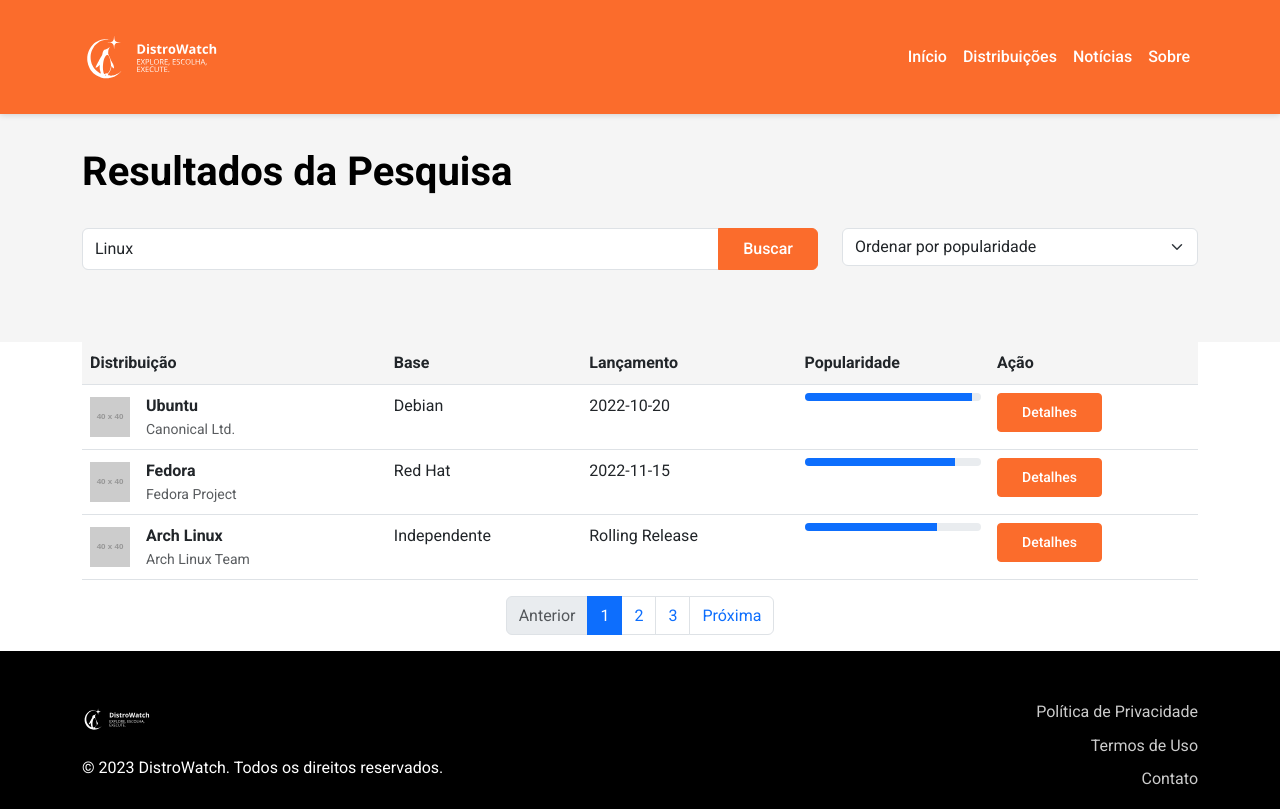
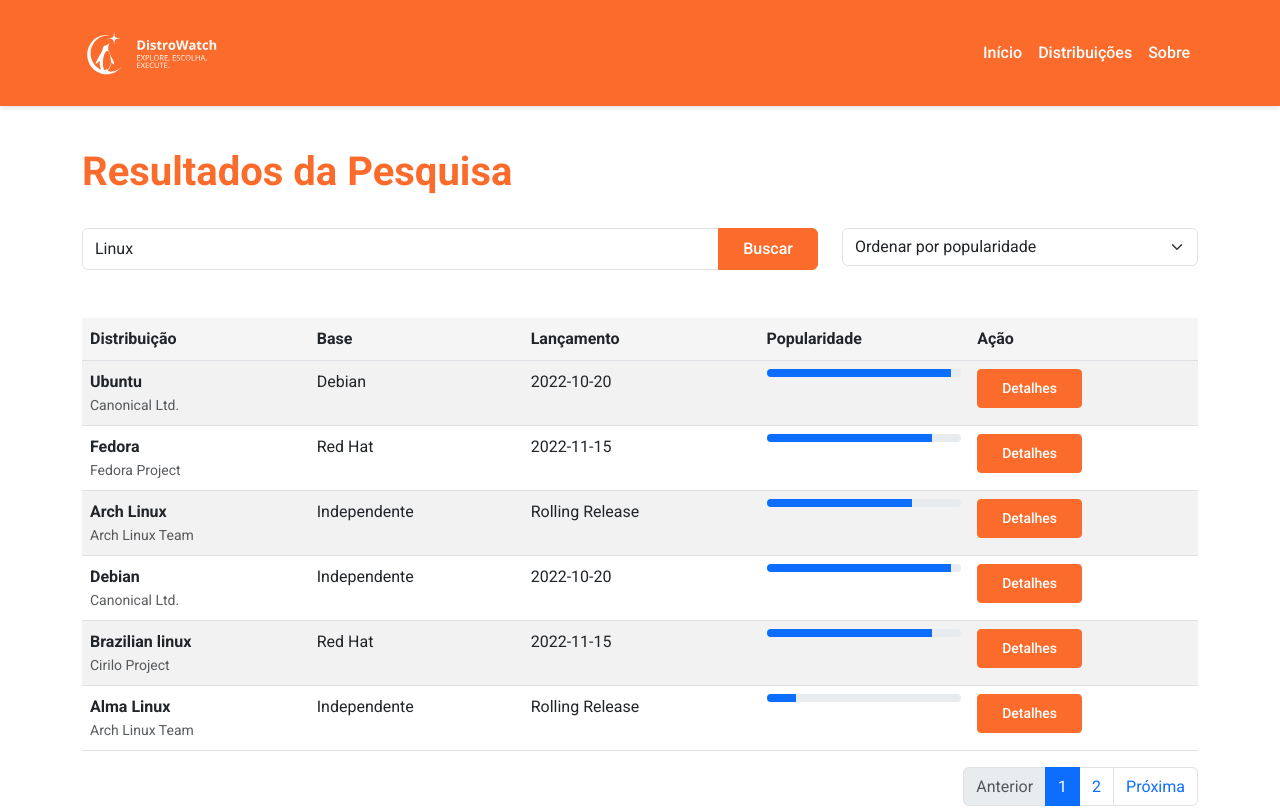
Before and after one commit to Ellainy/DistroWatch2.0, a plain HTML site: page resultados.html in a window 1280 px wide. Shown: the top 809 px of the page. Drawn offline with nearby package versions, Linux system fonts and the light colour scheme; placeholder pictures from the web are drawn by us.

Commit message:
Ajustando página de pesquisa e navbar geral

```diff
--- a/resultados.html
+++ b/resultados.html
@@ -26,9 +26,6 @@
                         <a class="nav-link active" href="resultados.html">Distribuições</a>
                     </li>
                     <li class="nav-item">
-                        <a class="nav-link" href="noticia.html">Notícias</a>
-                    </li>
-                    <li class="nav-item">
                         <a class="nav-link" href="sobre.html">Sobre</a>
                     </li>
                 </ul>
@@ -37,8 +34,8 @@
     </nav>
 
     <section class="search-hero">
-        <div class="container">
-            <h1 class="section-title">Resultados da Pesquisa</h1>
+        <div class="container my-5">
+            <h1 class="section-title laranja">Resultados da Pesquisa</h1>
             <div class="row mb-4">
                 <div class="col-md-8">
                     <div class="input-group">
@@ -49,7 +46,7 @@
                 <div class="col-md-4">
                     <select class="form-select">
                         <option selected>Ordenar por popularidade</option>
-                        <option>Ordenar por nome</option>
+                        <option>Ordenar por alfabeto</option>
                         <option>Ordenar por data de lançamento</option>
                     </select>
                 </div>
@@ -57,10 +54,10 @@
         </div>
     </section>
 
-    <section class="section">
+    <section class="section my-5">
         <div class="container">
             <div class="table-responsive">
-                <table class="table table-hover distro-table">
+                <table class="table table-striped distro-table">
                     <thead>
                         <tr>
                             <th>Distribuição</th>
@@ -74,7 +71,7 @@
                         <tr>
                             <td>
                                 <div class="d-flex align-items-center">
-                                    <img src="https://via.placeholder.com/40" alt="Ubuntu" class="me-3">
+                                    <!-- <img src="https://via.placeholder.com/40" alt="Ubuntu" class="me-3"> -->
                                     <div>
                                         <strong>Ubuntu</strong>
                                         <div class="small text-muted">Canonical Ltd.</div>
@@ -93,7 +90,7 @@
                         <tr>
                             <td>
                                 <div class="d-flex align-items-center">
-                                    <img src="https://via.placeholder.com/40" alt="Fedora" class="me-3">
+                                    <!-- <img src="https://via.placeholder.com/40" alt="Fedora" class="me-3"> -->
                                     <div>
                                         <strong>Fedora</strong>
                                         <div class="small text-muted">Fedora Project</div>
@@ -112,7 +109,7 @@
                         <tr>
                             <td>
                                 <div class="d-flex align-items-center">
-                                    <img src="https://via.placeholder.com/40" alt="Arch Linux" class="me-3">
+                                    <!-- <img src="https://via.placeholder.com/40" alt="Arch Linux" class="me-3"> -->
                                     <div>
                                         <strong>Arch Linux</strong>
                                         <div class="small text-muted">Arch Linux Team</div>
@@ -128,18 +125,74 @@
                             </td>
                             <td><a href="#" class="btn btn-sm btn-primary">Detalhes</a></td>
                         </tr>
+                        <tr>
+                            <td>
+                                <div class="d-flex align-items-center">
+                                    <!-- <img src="https://via.placeholder.com/40" alt="Ubuntu" class="me-3"> -->
+                                    <div>
+                                        <strong>Debian</strong>
+                                        <div class="small text-muted">Canonical Ltd.</div>
+                                    </div>
+                                </div>
+                            </td>
+                            <td>Independente</td>
+                            <td>2022-10-20</td>
+                            <td>
+                                <div class="progress" style="height: 8px;">
+                                    <div class="progress-bar bg-primary" style="width: 95%"></div>
+                                </div>
+                            </td>
+                            <td><a href="#" class="btn btn-sm btn-primary">Detalhes</a></td>
+                        </tr>
+                        <tr>
+                            <td>
+                                <div class="d-flex align-items-center">
+                                    <!-- <img src="https://via.placeholder.com/40" alt="Fedora" class="me-3"> -->
+                                    <div>
+                                        <strong>Brazilian linux</strong>
+                                        <div class="small text-muted">Cirilo Project</div>
+                                    </div>
+                                </div>
+                            </td>
+                            <td>Red Hat</td>
+                            <td>2022-11-15</td>
+                            <td>
+                                <div class="progress" style="height: 8px;">
+                                    <div class="progress-bar bg-primary" style="width: 85%"></div>
+                                </div>
+                            </td>
+                            <td><a href="#" class="btn btn-sm btn-primary">Detalhes</a></td>
+                        </tr>
+                        <tr>
+                            <td>
+                                <div class="d-flex align-items-center">
+                                    <!-- <img src="https://via.placeholder.com/40" alt="Arch Linux" class="me-3"> -->
+                                    <div>
+                                        <strong>Alma Linux</strong>
+                                        <div class="small text-muted">Arch Linux Team</div>
+                                    </div>
+                                </div>
+                            </td>
+                            <td>Independente</td>
+                            <td>Rolling Release</td>
+                            <td>
+                                <div class="progress" style="height: 8px;">
+                                    <div class="progress-bar bg-primary" style="width: 15%"></div>
+                                </div>
+                            </td>
+                            <td><a href="#" class="btn btn-sm btn-primary">Detalhes</a></td>
+                        </tr>
                     </tbody>
                 </table>
             </div>
 
             <nav aria-label="Navegação de páginas">
-                <ul class="pagination justify-content-center">
+                <ul class="pagination justify-content-end">
                     <li class="page-item disabled">
                         <a class="page-link" href="#" tabindex="-1">Anterior</a>
                     </li>
                     <li class="page-item active"><a class="page-link" href="#">1</a></li>
                     <li class="page-item"><a class="page-link" href="#">2</a></li>
-                    <li class="page-item"><a class="page-link" href="#">3</a></li>
                     <li class="page-item">
                         <a class="page-link" href="#">Próxima</a>
                     </li>
--- a/styles.css
+++ b/styles.css
@@ -27,7 +27,6 @@
 .navbar {
     background-color: var(--primary);
     box-shadow: 0 1px 6px rgba(0, 0, 0, 0.15);
-    padding: 0.75rem 0;
     position: fixed;
     top: 0;
     width: 100%;
@@ -52,7 +51,6 @@
 .hero {
     background-color: var(--primary);
     color: var(--white);
-    padding: 4rem 0 3rem;
     margin-top: -20px;
 }
 
@@ -236,11 +234,6 @@
     font-size: 1.5rem;
 }
 
-.search-hero {
-    background-color: var(--gray-100);
-    padding: 3rem 0;
-}
-
 .news-content {
     line-height: 1.8;
 }
@@ -267,4 +260,6 @@
     color: black;
 }
 
-borde
+body::-webkit-scrollbar {
+    display: none;
+}
```
Also changed, not shown: index.html (+0 -3 lines), noticia.html (+1 -4 lines), sobre.html (+0 -3 lines).
